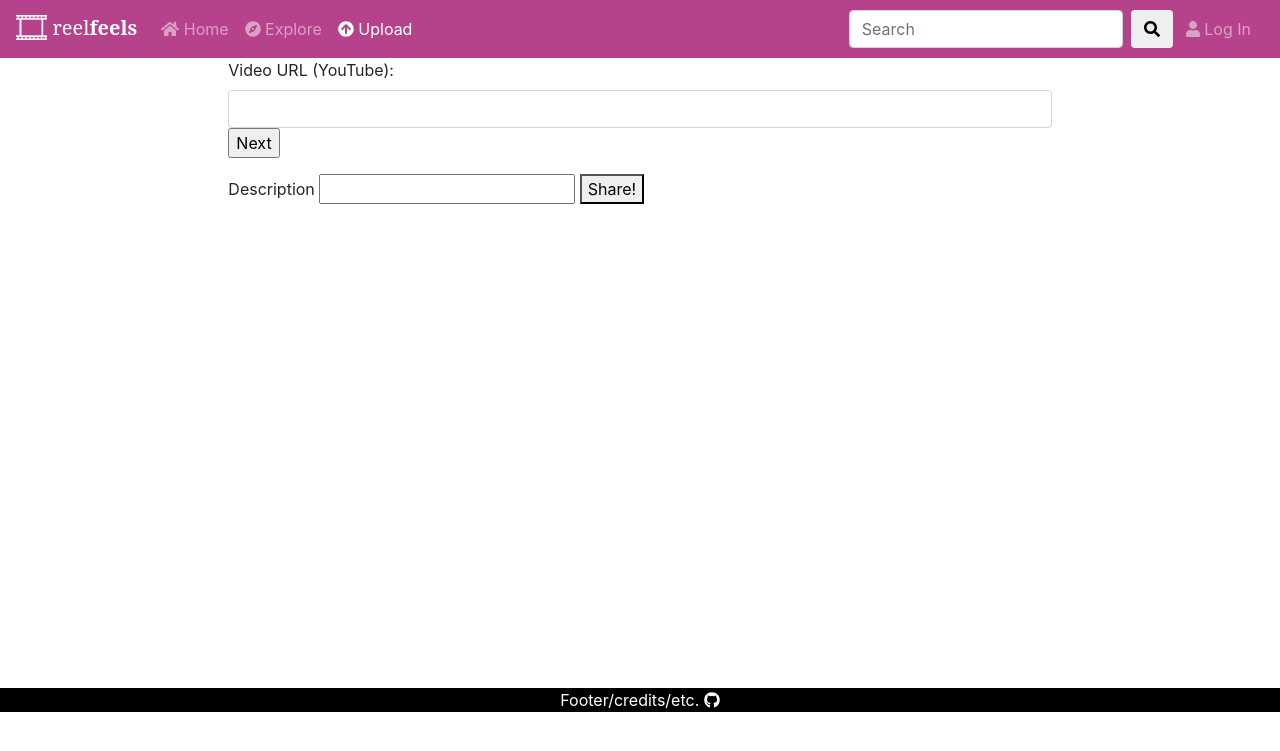
After one commit to mmacquarrie/reelfeels, a Django app: template templates/upload.html in a window 1280 px wide. The commit adds this page. Shown: the top 751 px of the page. Run offline with Django 3.2, Linux system fonts and the light colour scheme; the template is opened without the code that fills it, so the values that code supplies are empty; some libraries are stand-ins or nearby versions.

Commit message:
adding partially complete upload page, updating some hrefs

```diff
--- /dev/null
+++ b/static/scripts/upload-scripts.js
@@ -0,0 +1,42 @@
+$(document).ready(function(){
+    $("h3").hide();
+    //set up click function
+    $(".form-group").on('click', '#test-preview-button', validateYouTubeUrl);
+});
+
+//SOURCE: https://stackoverflow.com/a/20910296
+//generates an embedded video in '#video-preview' of the link typed in '#video-url-input'
+//when '#test-preview-button' is clicked
+/*function preview() {
+    $("h3").show();
+    function generatePreview() {
+        var input = $('#video-url-input').val();
+        return input.replace(/(?:http:\/\/)?(?:www\.)?(?:youtube\.com|youtu\.be)\/(?:watch\?v=)?(.+)/g, '<iframe src="http://www.youtube.com/embed/$1" allowfullscreen></iframe>');
+    }
+    //$("#video-prev.iew").replaceWith(generatePreview());
+}*/
+
+//script for validating YouTube URLs and replacing src with new url
+//SOURCE: https://stackoverflow.com/a/28735569
+function validateYouTubeUrl(){
+    var url = $('#video-url-input').val();
+    if (url != undefined || url != '') {
+        var regExp = /^.*(youtu.be\/|v\/|u\/\w\/|embed\/|watch\?v=|\&v=|\?v=)([^#\&\?]*).*/;
+        var match = url.match(regExp);
+        if (match && match[2].length == 11) {
+            // Do anything for being valid
+            // if need to change the url to embed url then use below line
+            $('#video-preview').attr('src', 'https://www.youtube.com/embed/' + match[2] + '?autoplay=0');
+
+            //***TO-DO[3/4]: display embedded video preview as well as display description, tag, etc. fields
+            //(the rest of the upload page)
+            preview();
+        }
+        else {
+            // Do anything for not being valid
+
+            //***TO-DO[4/4]: display message saying it's not a valid YouTube URL, ask to enter new URL
+            alert("Enter a valid YouTube video URL pls.");
+        }
+    }
+}
--- a/templates/index.html
+++ b/templates/index.html
@@ -37,7 +37,7 @@
   		        <a class="nav-link" href="#"><i class="fas fa-compass"></i> Explore</a>
   		      </li>
   		      <li class="nav-item">
-  		        <a class="nav-link" href="#"><i class="fas fa-arrow-circle-up"></i> Upload </a>
+  		        <a class="nav-link" href="upload.html"><i class="fas fa-arrow-circle-up"></i> Upload </a>
   		      </li>
   		    </ul>
   		    <form class="form-inline my-2 my-lg-0">
--- a/templates/login.html
+++ b/templates/login.html
@@ -38,7 +38,7 @@
 		        		<a class="nav-link" href="#"><i class="fas fa-compass"></i> Explore</a>
 		      		</li>
 		      		<li class="nav-item">
-		        		<a class="nav-link" href="#"><i class="fas fa-arrow-circle-up"></i> Upload </a>
+		        		<a class="nav-link" href="upload.html"><i class="fas fa-arrow-circle-up"></i> Upload </a>
 		      		</li>
 		    	</ul>
 		    <form class="form-inline my-2 my-lg-0">
--- a/templates/signup.html
+++ b/templates/signup.html
@@ -39,7 +39,7 @@
             <a class="nav-link" href="#"><i class="fas fa-compass"></i> Explore</a>
           </li>
           <li class="nav-item">
-            <a class="nav-link" href="#"><i class="fas fa-arrow-circle-up"></i> Upload </a>
+            <a class="nav-link" href="upload.html"><i class="fas fa-arrow-circle-up"></i> Upload </a>
           </li>
         </ul>
         <form class="form-inline my-2 my-lg-0">
--- /dev/null
+++ b/templates/upload.html
@@ -0,0 +1,103 @@
+<!DOCTYPE html>
+<html>
+	<head>
+		<meta charset="UTF-8">
+		<title>CS326 Project/Video Upload Page</title>
+
+		<!--using Megan's custom.css stylesheet for now (styles nav bar and stuff)-->
+		<link rel="stylesheet" href="../static/styles/custom.css">
+
+		<!-- bootstrap-->
+		<link rel="stylesheet" href="https://maxcdn.bootstrapcdn.com/bootstrap/4.0.0/css/bootstrap.min.css" integrity="sha384-Gn5384xqQ1aoWXA+058RXPxPg6fy4IWvTNh0E263XmFcJlSAwiGgFAW/dAiS6JXm" crossorigin="anonymous">
+
+		<!-- fontawesome, jQuery, bootstrap JS -->
+		<script defer src="https://use.fontawesome.com/releases/v5.0.6/js/all.js"></script>
+		<script type="text/javascript" src="https://code.jquery.com/jquery-3.2.1.slim.min.js" integrity="sha384-KJ3o2DKtIkvYIK3UENzmM7KCkRr/rE9/Qpg6aAZGJwFDMVNA/GpGFF93hXpG5KkN" crossorigin="anonymous"></script>
+		<script src="https://cdnjs.cloudflare.com/ajax/libs/popper.js/1.12.9/umd/popper.min.js" integrity="sha384-ApNbgh9B+Y1QKtv3Rn7W3mgPxhU9K/ScQsAP7hUibX39j7fakFPskvXusvfa0b4Q" crossorigin="anonymous"></script>
+		<script src="https://maxcdn.bootstrapcdn.com/bootstrap/4.0.0/js/bootstrap.min.js" integrity="sha384-JZR6Spejh4U02d8jOt6vLEHfe/JQGiRRSQQxSfFWpi1MquVdAyjUar5+76PVCmYl" crossorigin="anonymous"></script>
+
+		<!--custom JavaScript for upload-->
+		<script src="../static/scripts/upload-scripts.js"></script>
+
+	</head>
+	<body>
+		<!--header copied (and edited to highlight 'Upload' button) from index.html for now (styled by styles/custom.css)-->
+		<header>
+  		<nav class="navbar navbar-expand-lg navbar-dark">
+  		  <a class="navbar-brand" href="#">
+          <img src="../static/images/logo-idea-2-white-small.png" class="logo">
+          reel<strong>feels</strong></a>
+  		  <button class="navbar-toggler" type="button" data-toggle="collapse" data-target="#navbar-content" aria-controls="navbar-content" aria-expanded="false" aria-label="Toggle navigation">
+  		    <span class="navbar-toggler-icon"></span>
+  		  </button>
+
+  		  <div class="collapse navbar-collapse" id="navbar-content">
+  		    <ul class="navbar-nav mr-auto">
+  		      <li class="nav-item">
+  		        <a class="nav-link" href="index.html"><i class="fas fa-home"></i> Home </a>
+  		      </li>
+  		      <li class="nav-item">
+  		        <a class="nav-link" href="#"><i class="fas fa-compass"></i> Explore</a>
+  		      </li>
+  		      <li class="nav-item active">
+  		        <a class="nav-link" href="#"><i class="fas fa-arrow-circle-up"></i> Upload <span class="sr-only">(current)</span></a>
+  		      </li>
+  		    </ul>
+  		    <form class="form-inline my-2 my-lg-0">
+  		      <input class="form-control mr-sm-2" type="search" placeholder="Search" aria-label="Search">
+  		      <button class="btn my-2 my-sm-0" type="submit"><i class="fas fa-search"></i></button>
+  		    </form>
+  		    <a href="login.html" class="btn" id="login-button"><i class="fas fa-user"></i> Log In</a>
+  		  </div>
+		  </nav>
+  	</header>
+
+		<div class="container-fluid">
+
+			<div class="row">
+
+				<div class="col-md-8 mx-auto">
+					<form id="upload-form">
+						<fieldset>
+							<div class="form-group">
+								<label for="video-url-input">Video URL (YouTube):</label>
+								<input type="url" class="form-control" id="video-url-input">
+								<input type="button" id="test-preview-button" value="Next">
+							</div>
+						</fieldset>
+						<fieldset>
+							<div class="form-group">
+								<label for="upload-desc">Description</label>
+								<input type="text" id="upload-desc"></input>
+								<button>Share!</button>
+							</div>
+					</fieldset>
+					</form>
+				</div>
+
+			</div>
+
+			<div class="row">
+				<div class="col-md-8 mx-auto">
+					<h3>Video Preview:</h3>
+					<div class="embed-responsive embed-responsive-16by9">
+						<iframe id="video-preview" src="" allow="autoplay; encrypted-media" allowfullscreen></iframe>
+					</div>
+				</div>
+
+			</div>
+
+		</div>
+
+		<!--footer copied from index.html for now-->
+		<footer>
+				<div class="row">
+						<div class="col-md-12">
+							Footer/credits/etc.
+							<i class="fab fa-github"></i>
+
+						</div>
+					</div>
+		</footer>
+	</body>
+</html>
```
